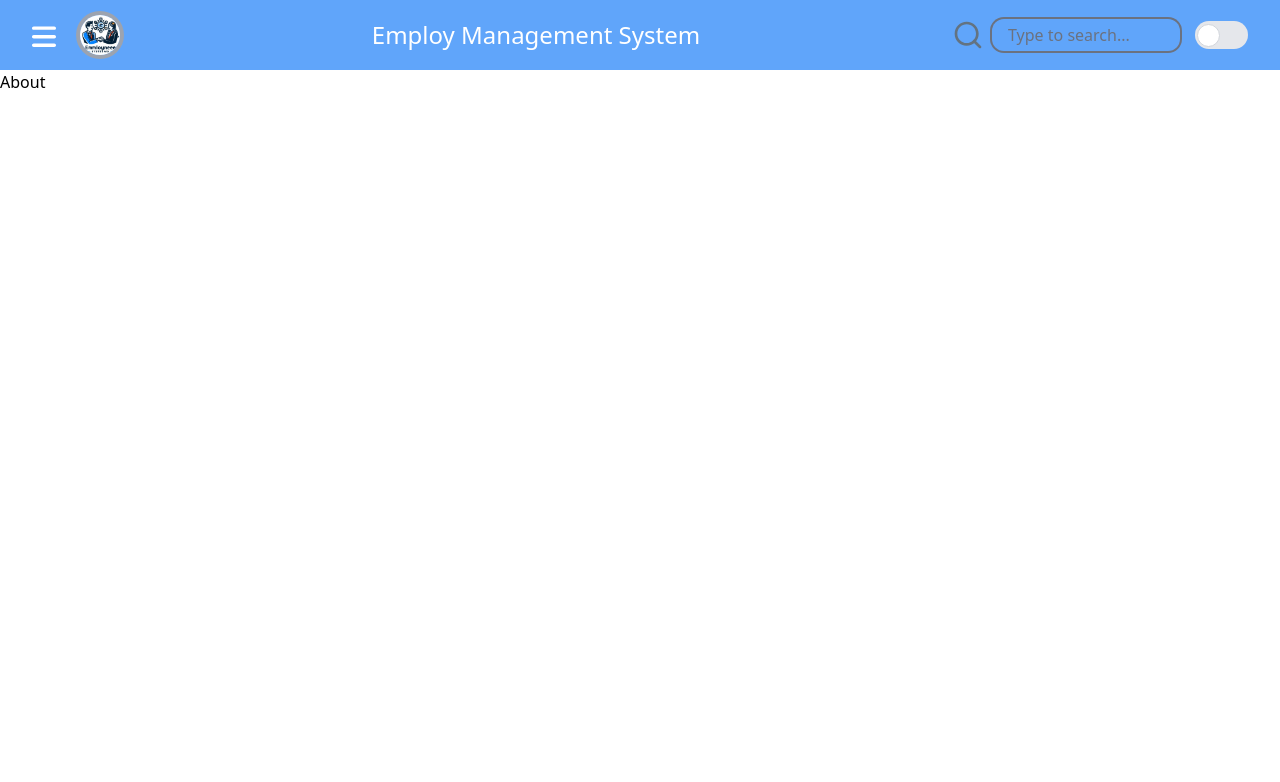
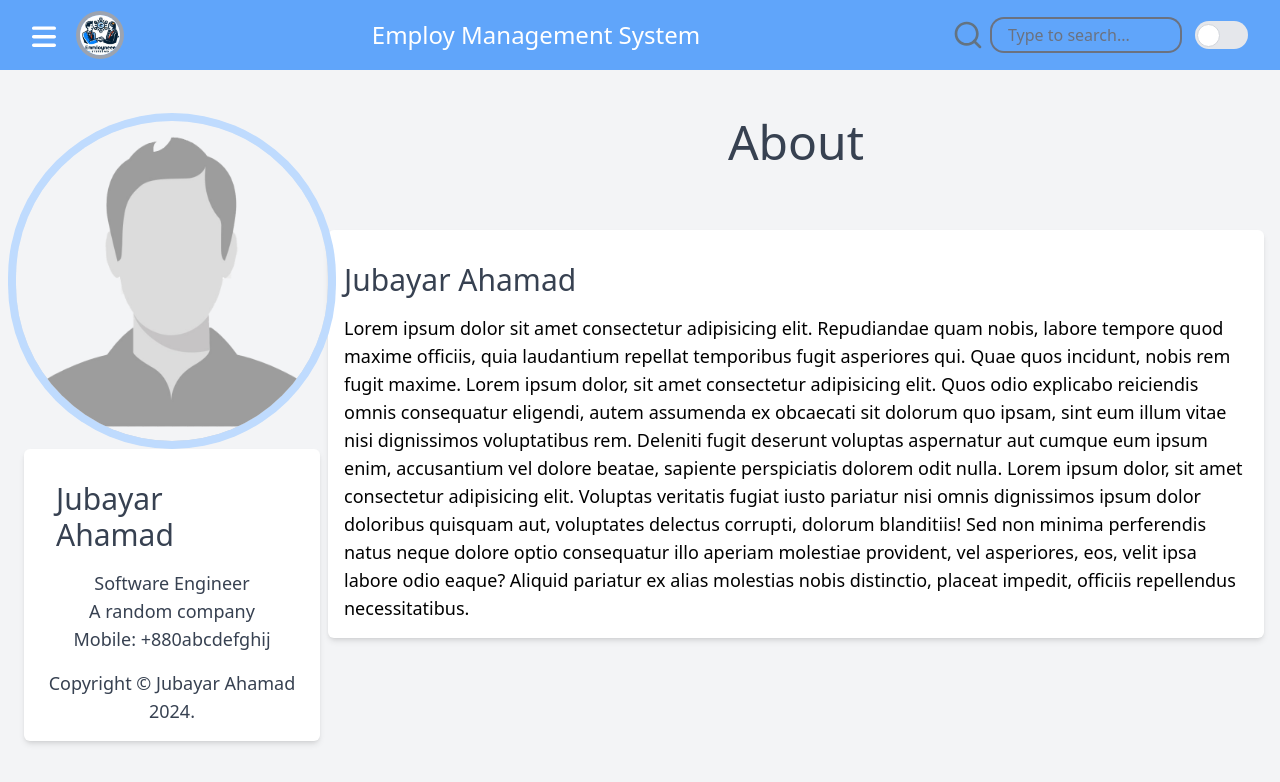
Before and after one commit to yet-yuvi/Employ-Management-System, a React (Create React App) app in the folder ems-client/: page /about in a window 1280 px wide. Shown: the top 782 px of the page. Built offline with nearby package versions, Linux system fonts and the light colour scheme.

Commit message:
About page design

```diff
--- a/ems-client/src/pages/About.jsx
+++ b/ems-client/src/pages/About.jsx
@@ -1,10 +1,36 @@
-
-
-
+import userProfileImage from "../image/User-Profile-PNG.png";
 export const About = () => {
-    return (
-      <>
-        <h1>About</h1>
-      </>
-    );
-  };
+  return (
+    <>
+      <div className="p-4 bg-gray-100 flex items-center justify-center w-full">
+        <div className="relative flex flex-col items-end w-1/4 ">
+          <img
+            className="w-80 h-80 shadow-md rounded-full ring-8 ring-blue-200"
+            src={userProfileImage}
+            alt=""
+          />
+          <div className=" m-2 p-4 rounded-md bg-white shadow-md">
+            <h1 className="text-3xl text-gray-700 font-medium p-4">
+              Jubayar Ahamad
+            </h1>
+            <p className="leading-normal text-center">
+              <span className="block text-lg text-gray-700 font-medium">Software Engineer</span>
+              <span className="block text-lg text-gray-700 font-medium">A random company</span>
+              <span className="block text-lg text-gray-700 font-medium">Mobile: +880abcdefghij</span>
+              <span className="block text-lg text-gray-700 font-medium mt-4">Copyright © Jubayar Ahamad 2024.</span>
+            </p>
+          </div>
+        </div>
+        <div className="w-3/4 h-full flex flex-col items-center ">
+          <h1 className="text-5xl text-gray-700 font-medium p-8 mb-8">About</h1>
+          <div className="w-full bg-white shadow-md rounded-md p-4">
+            <div className="text-3xl text-gray-700 font-medium py-4">
+              Jubayar Ahamad
+            </div>
+            <p className="text-lg">Lorem ipsum dolor sit amet consectetur adipisicing elit. Repudiandae quam nobis, labore tempore quod maxime officiis, quia laudantium repellat temporibus fugit asperiores qui. Quae quos incidunt, nobis rem fugit maxime. Lorem ipsum dolor, sit amet consectetur adipisicing elit. Quos odio explicabo reiciendis omnis consequatur eligendi, autem assumenda ex obcaecati sit dolorum quo ipsam, sint eum illum vitae nisi dignissimos voluptatibus rem. Deleniti fugit deserunt voluptas aspernatur aut cumque eum ipsum enim, accusantium vel dolore beatae, sapiente perspiciatis dolorem odit nulla. Lorem ipsum dolor, sit amet consectetur adipisicing elit. Voluptas veritatis fugiat iusto pariatur nisi omnis dignissimos ipsum dolor doloribus quisquam aut, voluptates delectus corrupti, dolorum blanditiis! Sed non minima perferendis natus neque dolore optio consequatur illo aperiam molestiae provident, vel asperiores, eos, velit ipsa labore odio eaque? Aliquid pariatur ex alias molestias nobis distinctio, placeat impedit, officiis repellendus necessitatibus.</p>
+          </div>
+        </div>
+      </div>
+    </>
+  );
+};
--- a/ems-client/src/pages/Base.jsx
+++ b/ems-client/src/pages/Base.jsx
@@ -22,9 +22,9 @@ export const Base = () => {
       <div className="flex h-full mt-[70px]">
         <div className="h-full ">{openNavbar && <NavBar />}</div>
 
-        <div>
+        <>
           <Outlet />
-        </div>
+        </>
       </div>
     </div>
   );
```
Also changed, not shown: ems-client/src/image/User-Profile-PNG.png (added).
